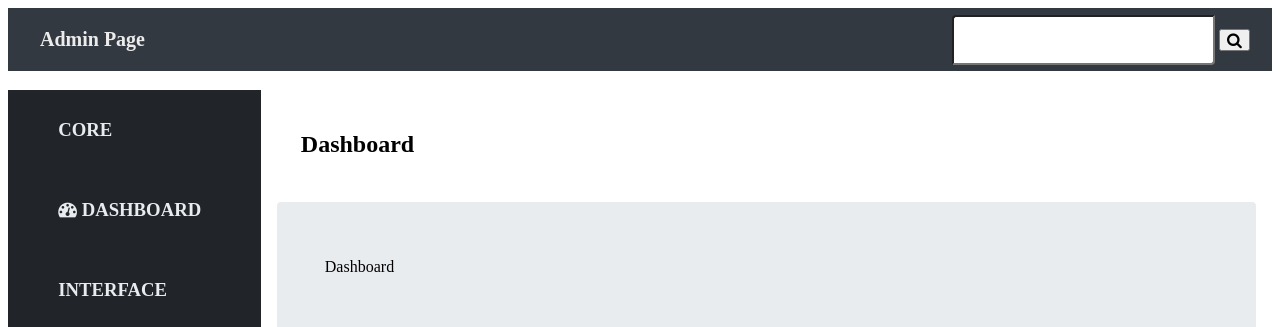
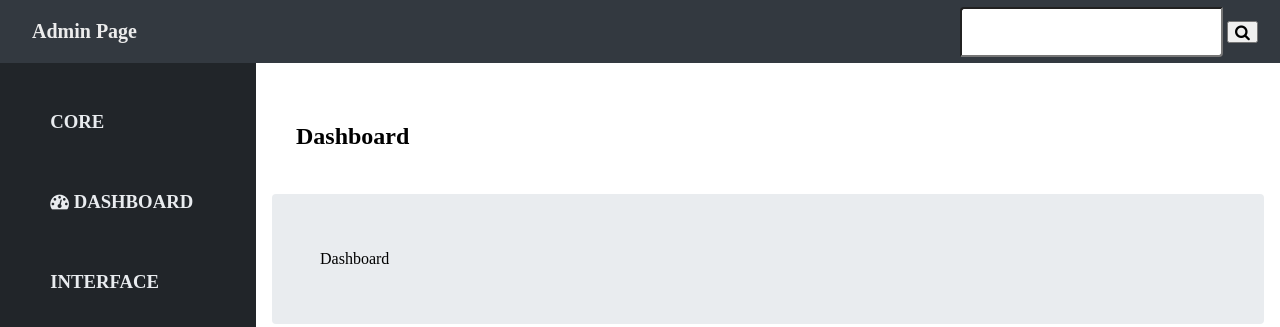
Before and after one commit to Emens7/project-css3-002-admin-template, a plain HTML site: page index.html in a window 1280 px wide. Shown: the top 327 px of the page. Drawn offline with Linux system fonts and the light colour scheme.

Commit message:
Alap feladat kész javítás background aside

```diff
--- a/css/style.css
+++ b/css/style.css
@@ -4,6 +4,10 @@
 
 * {
     box-sizing: border-box;
+}
+
+body {
+    margin: 0;
 }
 
 h1, p {
@@ -62,6 +66,7 @@ h1, p {
 .aside {
     flex: 10%;
     height: 100vh;
+    background-color:  rgb(33, 37, 41);
 }
 
 .content {
@@ -80,8 +85,8 @@ h1, p {
     margin: 0.5rem;
 }
 
+
 .main__nav {
-
     background-color:  rgb(33, 37, 41);
     height: 100vh;
     color: rgb(233, 236, 239);
```
